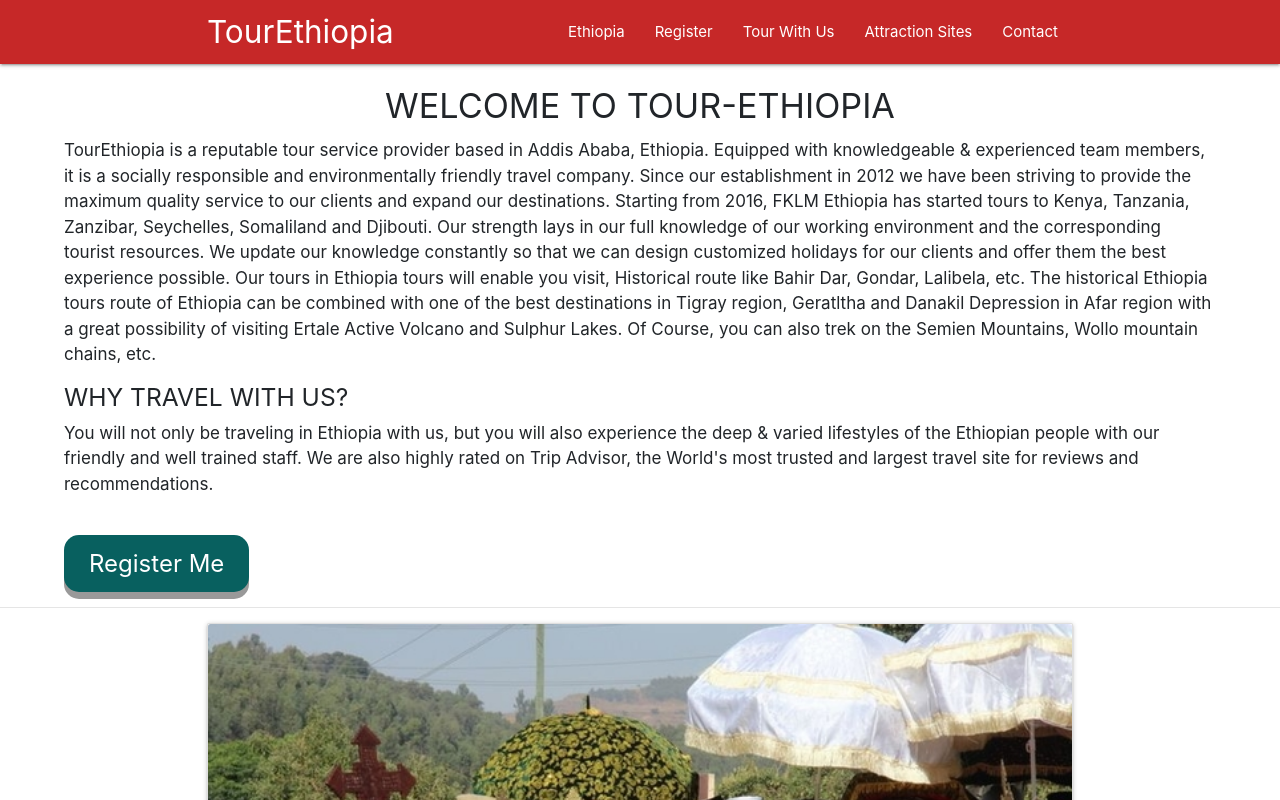
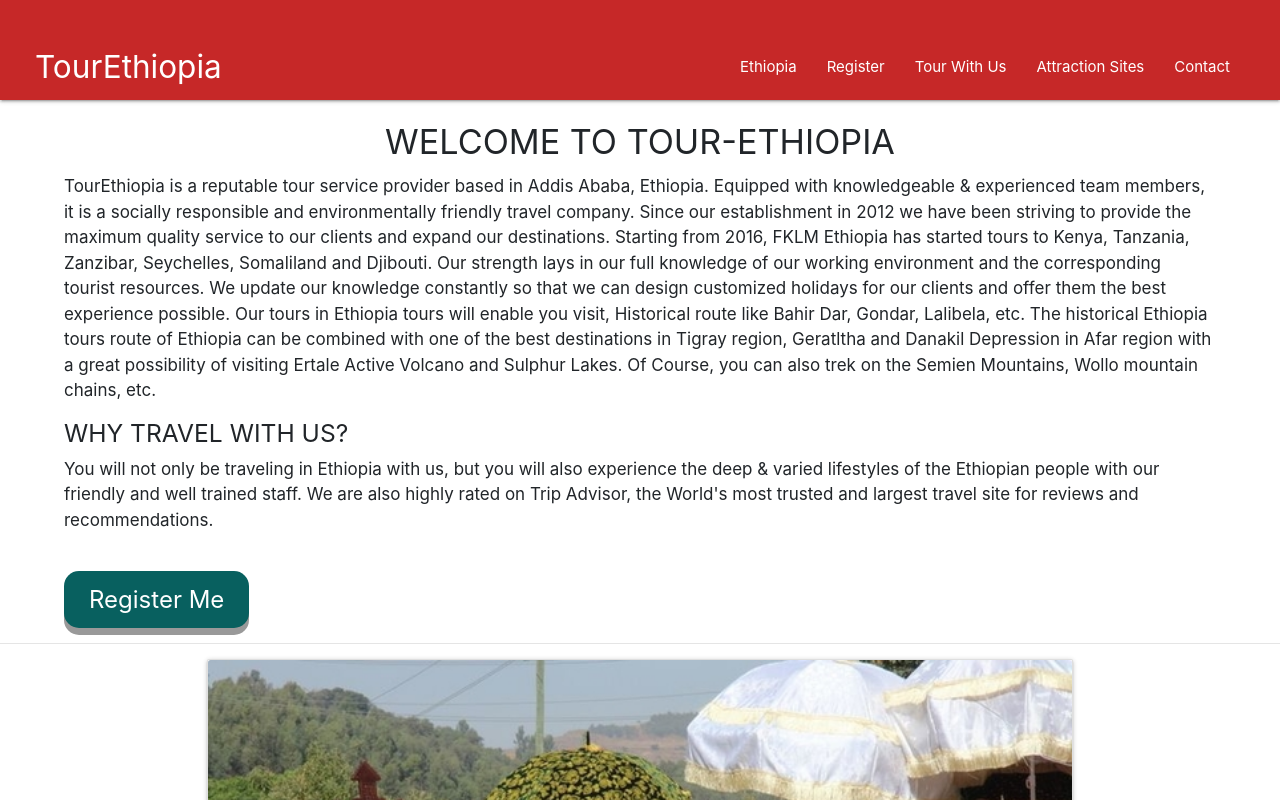
Before and after one commit to Melkam-code/visit_ethiopia, a React (Create React App) app: page / in a window 1280 px wide. Shown: the top 800 px of the page. Built offline with nearby package versions, Linux system fonts and the light colour scheme.

Commit message:
Correcting the navigation bar

```diff
--- /dev/null
+++ b/src/components/UI/Navbar.css
@@ -0,0 +1,7 @@
+.hey {
+    padding: 35px;
+}
+
+.nav-wrapper {
+    height: 100px;
+}
--- a/src/components/UI/Navbar.js
+++ b/src/components/UI/Navbar.js
@@ -1,10 +1,11 @@
 import React from 'react';
+import './Navbar.css';
 import { Link } from 'react-router-dom';
 
 const Navbar = () => {
     return (
         <nav className="nav-wrapper red darken-3">
-            <div className="container">
+           <div class="hey">
                 <a className="brand-logo" href="/">TourEthiopia</a>
                 <ul className="right">
                     <li><Link to='/' exact>Ethiopia</Link></li>
@@ -13,7 +14,7 @@
                     <li><Link to='/attraction'>Attraction Sites</Link></li>
                     <li><Link to='/contact'>Contact</Link></li>
                 </ul>
-            </div>
+                </div>
         </nav>
     );
 }
```
